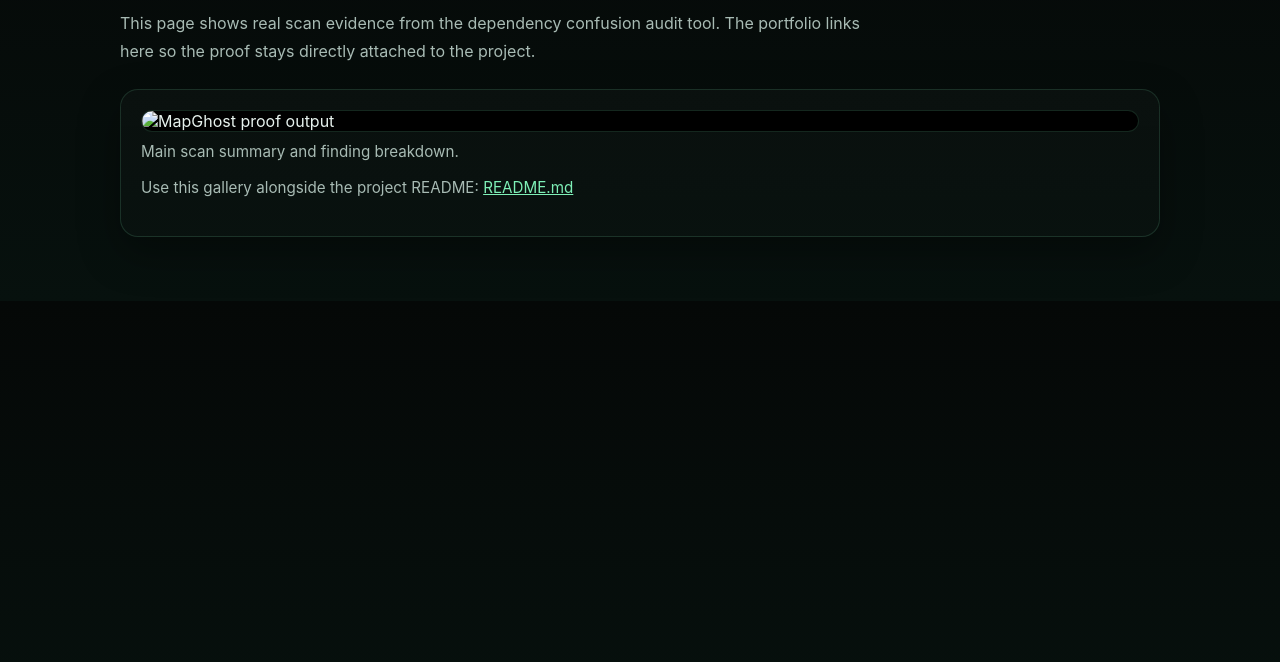
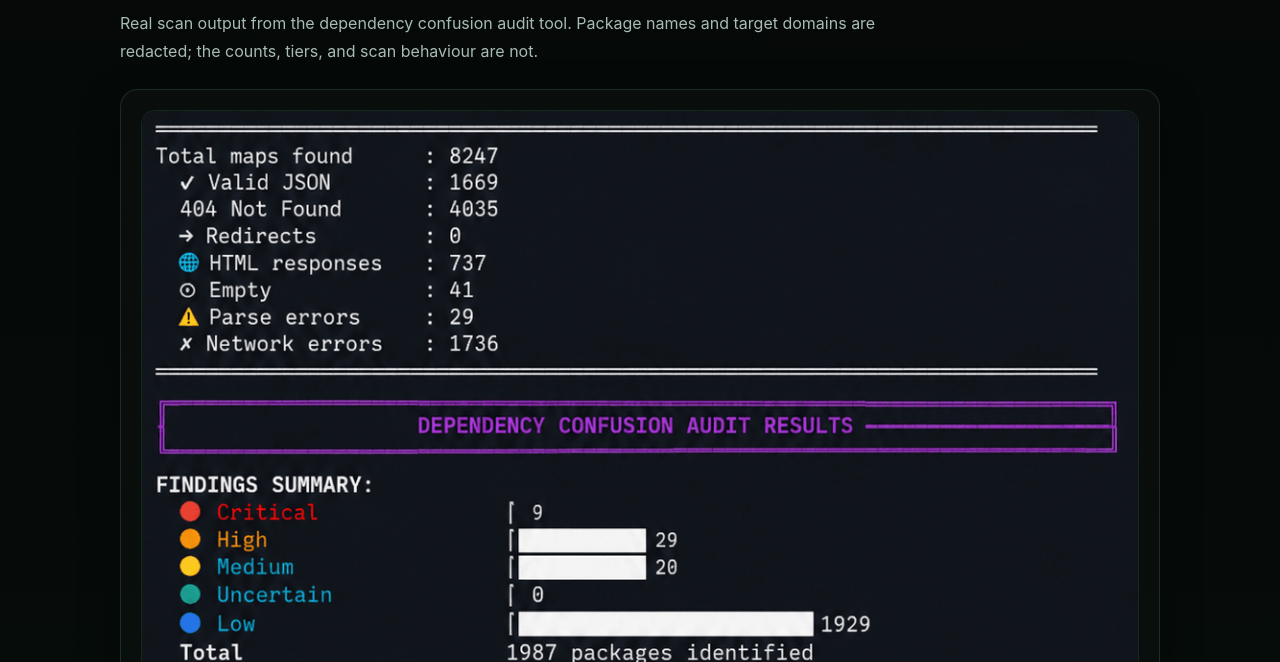
Before and after one commit to RooterKali/RooterKali, a plain HTML site: page mapghost/index.html in a window 1280 px wide. Shown: the part 138-800 px from the top of the page. Drawn offline with Linux system fonts and the light colour scheme.

Commit message:
Add MapGhost proof screenshot to gallery

```diff
--- a/mapghost/index.html
+++ b/mapghost/index.html
@@ -84,14 +84,17 @@
   <div class="eyebrow">MapGhost</div>
   <h1>Proof gallery</h1>
   <p>
-    This page shows real scan evidence from the dependency confusion audit tool. The portfolio links here so the
-    proof stays directly attached to the project.
+    Real scan output from the dependency confusion audit tool. Package names and target domains are
+    redacted; the counts, tiers, and scan behaviour are not.
   </p>
   <div class="card">
     <div class="gallery">
       <figure>
-        <img alt="MapGhost proof output" src="assets/proof-of-tool.png">
-        <figcaption>Main scan summary and finding breakdown.</figcaption>
+        <img alt="MapGhost terminal scan summary showing sourcemap counts, a dependency confusion findings summary across severity tiers, and scan statistics" src="assets/proof-of-tool.png">
+        <figcaption>
+          Scan summary and finding breakdown: sourcemap discovery counts, findings scored across
+          severity tiers, and final scan statistics.
+        </figcaption>
       </figure>
     </div>
     <p class="meta">Use this gallery alongside the project README: <a href="README.md">README.md</a></p>
```
Also changed, not shown: mapghost/assets/proof-of-tool.png (added).
